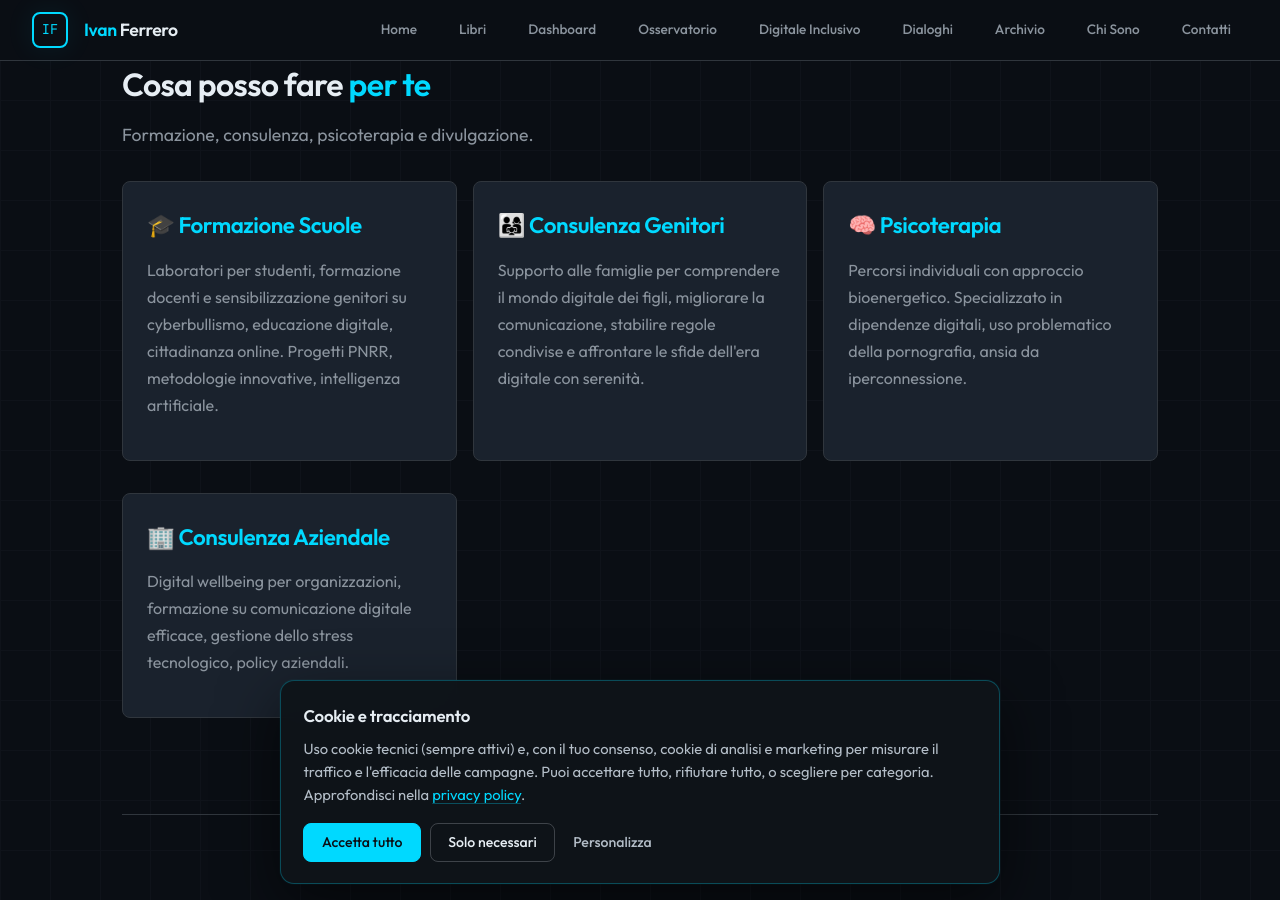
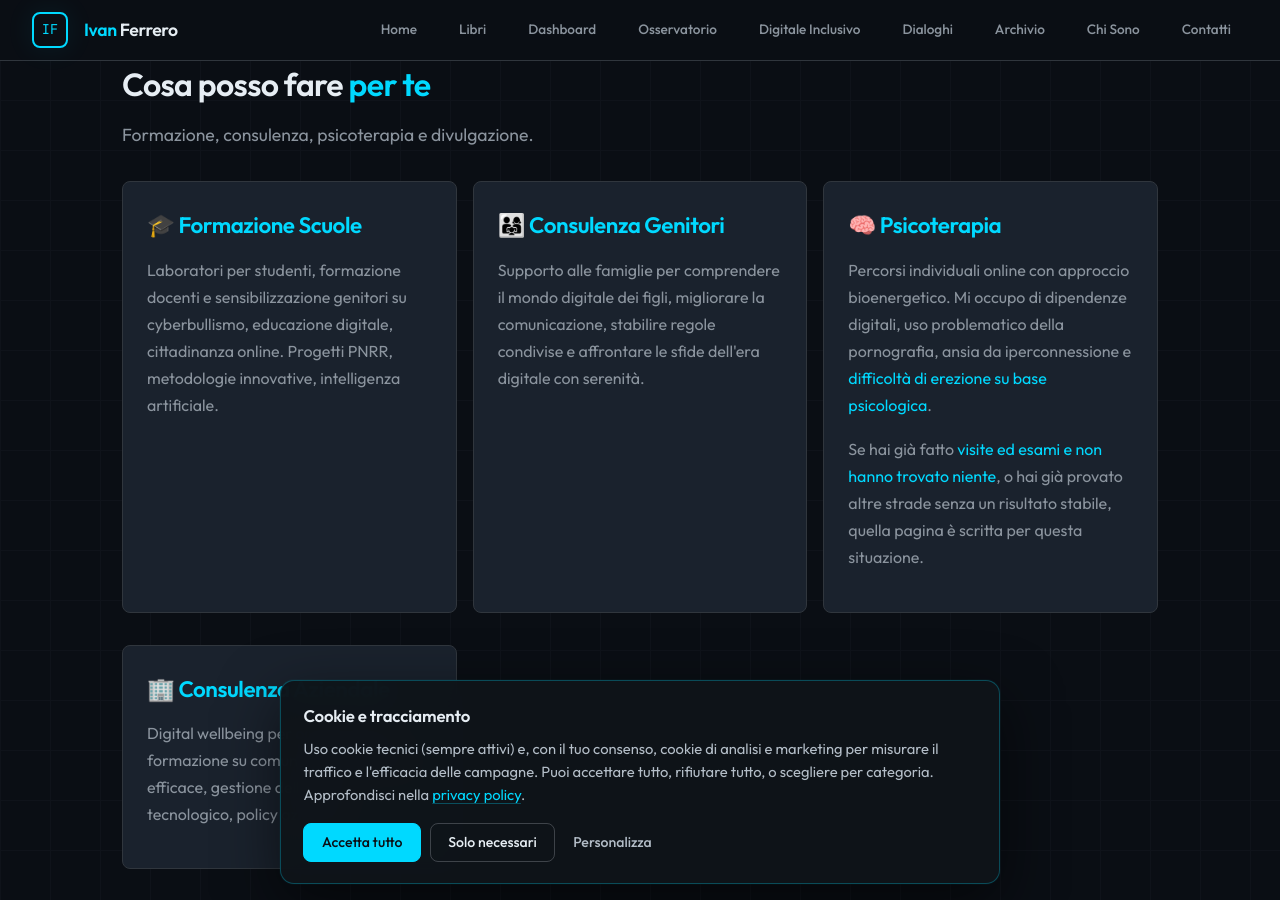
Before and after one commit to IvanPsy/ivanferreroit, a Jekyll site: the page index.html, which Jekyll copies as it is, in a window 1280 px wide and 900 px high, scrolled down 1626 px. Built offline with Jekyll 4.4.1, drawn with Linux system fonts in a browser that asks for light colours.

Commit message:
Update index.html

```diff
--- a/index.html
+++ b/index.html
@@ -329,7 +329,8 @@
 
                 <div class="card">
                     <h3>🧠 Psicoterapia</h3>
-                    <p>Percorsi individuali con approccio bioenergetico. Specializzato in dipendenze digitali, uso problematico della pornografia, ansia da iperconnessione.</p>
+                    <p>Percorsi individuali online con approccio bioenergetico. Mi occupo di dipendenze digitali, uso problematico della pornografia, ansia da iperconnessione e <a href="https://equilibrio.ivanferrero.it/problemi-di-erezione/" target="_blank" rel="noopener">difficolt&agrave; di erezione su base psicologica</a>.</p>
+                    <p>Se hai gi&agrave; fatto <a href="https://equilibrio.ivanferrero.it/disfunzione-erettile-esami-a-posto/" target="_blank" rel="noopener">visite ed esami e non hanno trovato niente</a>, o hai gi&agrave; provato altre strade senza un risultato stabile, quella pagina &egrave; scritta per questa situazione.</p>
                 </div>
 
                 <div class="card">
```
